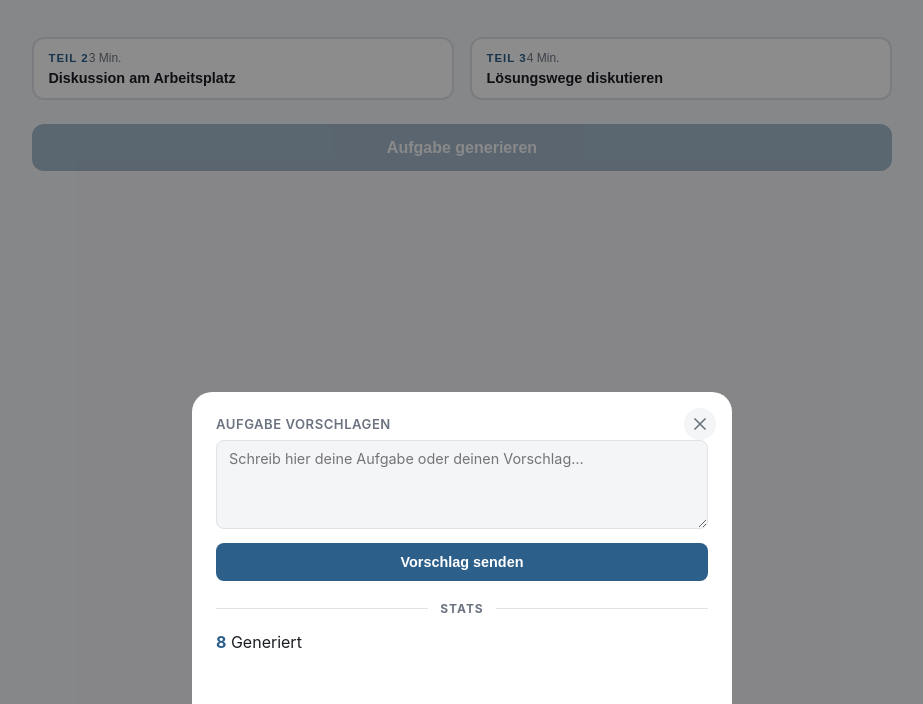
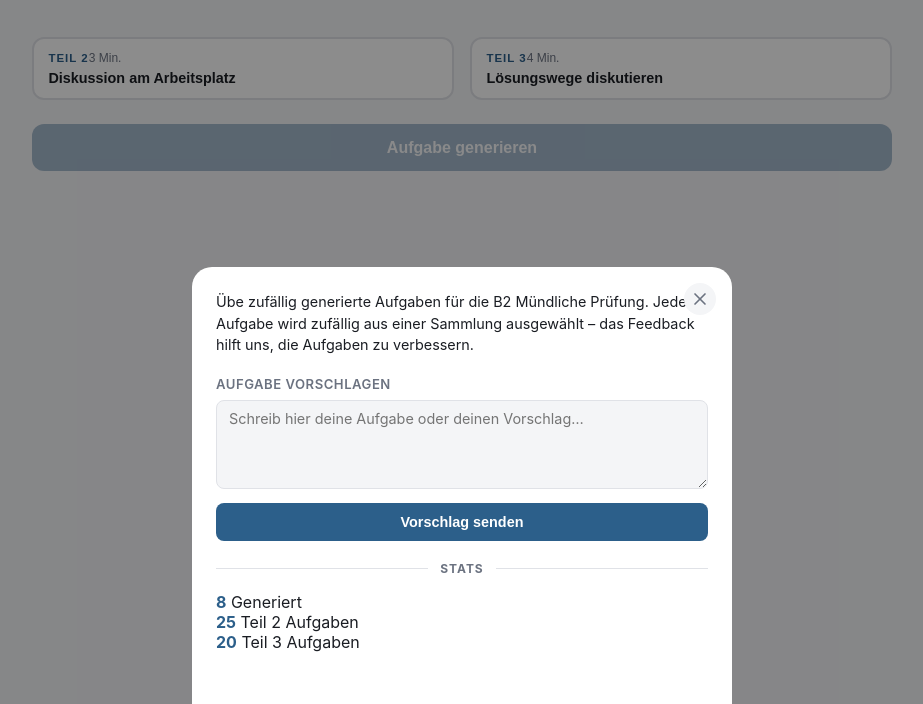
Before and after one commit to roieshalom/B2-mundliche, a plain HTML site: page index.html in a window 1280 px wide. Both pictures are taken after a click on the button "Info". Shown: the part 96-800 px from the top of the page, without its empty margins (178-1101 px from the left). Drawn offline with Linux system fonts and the light colour scheme.

Commit message:
Add info panel intro and Aufgaben counts to stats
- Add introductory paragraph explaining the app at top of info panel
- Display total count of available Teil 2 and Teil 3 Aufgaben in stats
- Style intro paragraph with consistent typography

Co-Authored-By: Claude Haiku 4.5 <noreply@anthropic.com>

```diff
--- a/app.js
+++ b/app.js
@@ -7,8 +7,10 @@ let countTeil3 = parseInt(localStorage.getItem('countTeil3') || '0', 10);
 
 function updateStatsDisplay() {
   document.getElementById('statTotal').textContent = generateCount;
-  document.getElementById('statTeil2').textContent = countTeil2;
-  document.getElementById('statTeil3').textContent = countTeil3;
+  if (data) {
+    document.getElementById('statTeil2Count').textContent = data.teil2.length;
+    document.getElementById('statTeil3Count').textContent = data.teil3.length;
+  }
   const last = localStorage.getItem('lastPracticed');
   document.getElementById('statLast').textContent = last
     ? 'Zuletzt geübt: ' + new Date(last).toLocaleDateString('de-DE', { day: 'numeric', month: 'long', year: 'numeric' })
--- a/index.html
+++ b/index.html
@@ -22,6 +22,8 @@
           <svg xmlns="http://www.w3.org/2000/svg" width="20" height="20" viewBox="0 0 24 24" fill="none" stroke="currentColor" stroke-width="2" stroke-linecap="round" stroke-linejoin="round"><line x1="18" y1="6" x2="6" y2="18"/><line x1="6" y1="6" x2="18" y2="18"/></svg>
         </button>
 
+        <p class="info-intro">Übe zufällig generierte Aufgaben für die B2 Mündliche Prüfung. Jede Aufgabe wird zufällig aus einer Sammlung ausgewählt – das Feedback hilft uns, die Aufgaben zu verbessern.</p>
+
         <p class="info-feedback-label">Aufgabe vorschlagen</p>
         <textarea class="info-textarea" id="feedbackText" placeholder="Schreib hier deine Aufgabe oder deinen Vorschlag…" rows="4"></textarea>
         <button class="info-submit" id="feedbackSubmit">Vorschlag senden</button>
@@ -31,6 +33,8 @@
         </div>
 
         <p class="stats-simple"><span id="statTotal">0</span> Generiert</p>
+        <p class="stats-simple"><span id="statTeil2Count">0</span> Teil 2 Aufgaben</p>
+        <p class="stats-simple"><span id="statTeil3Count">0</span> Teil 3 Aufgaben</p>
         <p class="stat-last" id="statLast"></p>
       </div>
     </div>
--- a/style.css
+++ b/style.css
@@ -127,6 +127,13 @@ header h1 {
 }
 
 .modal-close:hover { background: var(--border); color: var(--text); }
+
+.info-intro {
+  font-size: 0.9rem;
+  line-height: 1.5;
+  color: var(--text);
+  margin-bottom: 1.25rem;
+}
 
 .info-feedback-label {
   font-size: 0.82rem;
```
